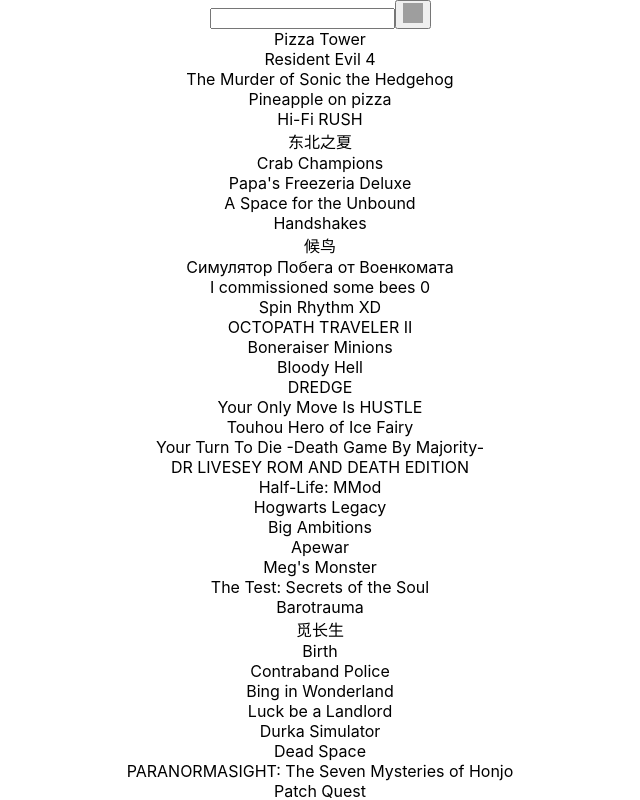
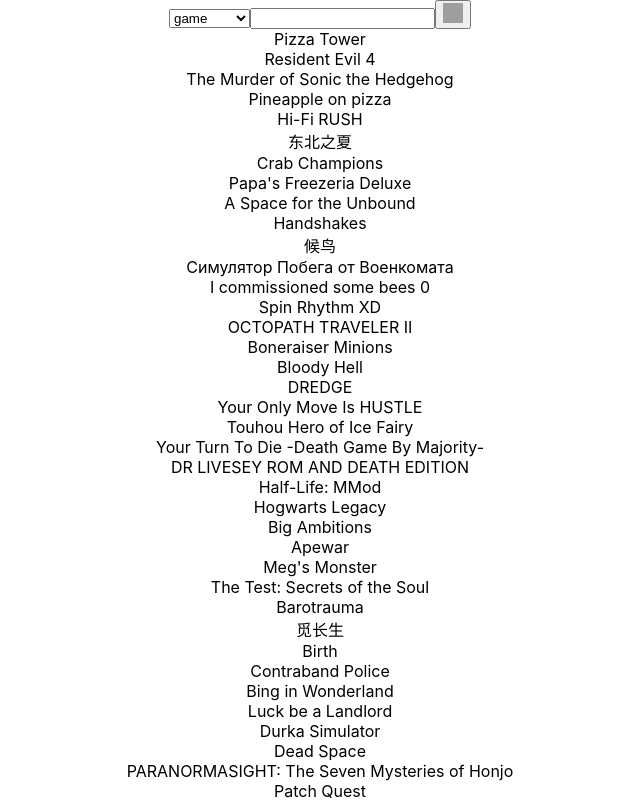
Before and after one commit to Iheuzio/steamdb, a React (Create React App) app in the folder client/: page / in a window 1280 px wide. Shown: the top 800 px of the page, without its empty margins (320-960 px from the left). Built offline with nearby package versions, Linux system fonts and the light colour scheme; grey boxes are pictures that could not be loaded.

Commit message:
Added filtering based on fields

```diff
--- a/client/src/components/SearchForm.js
+++ b/client/src/components/SearchForm.js
@@ -2,10 +2,20 @@ import './SearchForm.css';
 import { useState } from "react";
 
 export default function SearchForm({ handleSubmit }) {
-    const [query, setQuery] = useState('');
+    const filterFields = ['game', 'publisher', 'developer'];
+    const [filters, setFilters] = useState({ field: filterFields[0], query: ''});
 
-    return <form class="SearchForm" onSubmit={e => handleSubmit(e, query)} >
-        <input type="text" value={query} onChange={e => setQuery(e.target.value)} />
+    const handleChange = (e) => {
+        const name = e.target.name;
+        const value = e.target.value;
+        setFilters(values => ({...values, [name]: value}))
+      }
+
+    return <form className="SearchForm" onSubmit={e => handleSubmit(e, filters)} >
+        <select name="field" value={filters.field} onChange={e => handleChange(e)}>
+            { filterFields.map(filterOption => <option key={filterOption}>{filterOption}</option>) }
+        </select>
+        <input type="text" name="query" value={filters.query} onChange={e => handleChange(e)} />
         <button type="submit"><img src="https://cdn-icons-png.flaticon.com/512/71/71403.png" alt="Search"/></button>
     </form>
 }
--- a/client/src/components/SearchPage.js
+++ b/client/src/components/SearchPage.js
@@ -7,10 +7,10 @@ import SearchResults from './SearchResults';
 export default function SearchPage() {
     const [results, setResults] = useState(games)
 
-    const handleSubmit = (e, query) => {
+    const handleSubmit = (e, filters) => {
         e.preventDefault();
 
-        const filteredGames = games.filter(game => game.game.includes(query));
+        const filteredGames = games.filter(game => game[filters.field].includes(filters.query));
         setResults(filteredGames);
     }
 
--- a/client/src/components/SearchResults.js
+++ b/client/src/components/SearchResults.js
@@ -1,5 +1,5 @@
 export default function SearchResults({ results }) {
     return <div>
-        { results.map(result => <div>{ result.game }</div>)}
+        { results.map(result => <div key={result.id}>{ result.game }</div>)}
     </div>
 }
```
